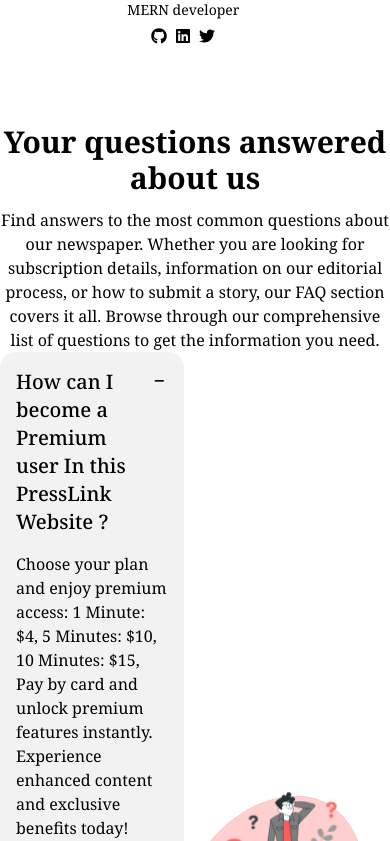
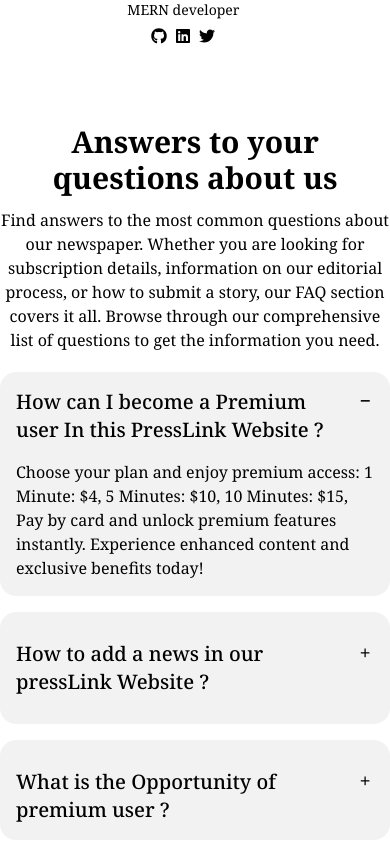
Before and after one commit to SopnilSwapon/pressLink-client, a React (Vite) app: page / in a window 390 px wide. Shown: the part 5143-5984 px from the top of the page. Built offline with nearby package versions, Linux system fonts and the light colour scheme; no server answers.

Commit message:
update faq section of the home page

```diff
--- a/src/Pages/Home/Faq.jsx
+++ b/src/Pages/Home/Faq.jsx
@@ -3,10 +3,10 @@
 const Faq = () => {
     return (
       <>
-      <h2 className='text-3xl font-bold text-center mt-10'>Your questions answered about us</h2>
+      <h2 className='text-3xl font-bold text-center mt-10'>Answers to your questions about us</h2>
       <p className='md:w-[68%] mx-auto text-center mt-3'>Find answers to the most common questions about our newspaper. Whether you are looking for subscription details, information on our editorial process, or how to submit a story, our FAQ section covers it all. Browse through our comprehensive list of questions to get the information you need.</p>
-        <div className='flex sm:flex-col md:flex-row  lg:flex-row justify-between items-center'>
-           <div className='flex-1'>
+        <div className='flex flex-col md:flex-row  lg:flex-row justify-between items-center'>
+           <div className='flex-1 mt-5'>
            <div className="collapse collapse-plus bg-base-200">
   <input type="radio" name="my-accordion-3" defaultChecked />
   <div className="collapse-title text-xl font-medium">
--- a/src/main.jsx
+++ b/src/main.jsx
@@ -9,7 +9,6 @@
 const queryClient = new QueryClient();
 ReactDOM.createRoot(document.getElementById('root')).render(
   <React.StrictMode>
-
    <AuthProvider>
    <QueryClientProvider client={queryClient}>
    <RouterProvider router={router}></RouterProvider>
```
